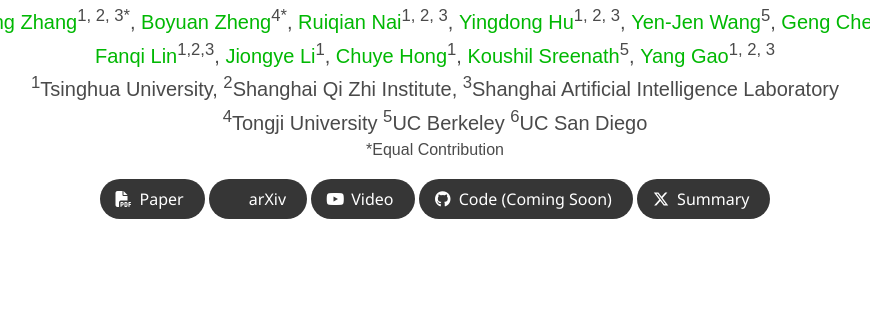
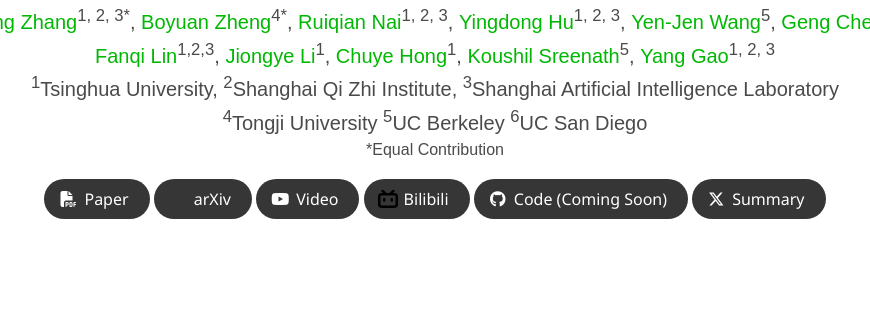
Before and after one commit to hub-robot/hub-robot.github.io, a plain HTML site: page index.html in a window 1280 px wide. Shown: the part 977-1287 px from the top of the page, without its empty margins (205-1075 px from the left). Drawn offline with nearby package versions, Linux system fonts and the light colour scheme; some icons are missing; a web font is replaced by a local one.

Commit message:
bilibili link

```diff
--- a/index.html
+++ b/index.html
@@ -209,6 +209,16 @@
                     <span>Video</span>
                   </a>
                 </span>
+                <!-- Bilibili Video Link -->
+              <span class="link-block">
+                <a target="_blank" href="https://www.bilibili.com/video/BV11x7ZzaEub/?share_source=copy_web&vd_source=45d820e20c3d15aa17adbe9e4893776e"
+                  class="external-link button is-normal is-rounded is-dark">
+                  <span class="icon">
+                    <img src="./static/images/bilibili.svg" alt="Bilibili" style="width: 24px; height: 24px;" />
+                  </span>
+                  <span>Bilibili</span>
+                </a>
+              </span>
                 <!-- Code Link. -->
                 <span class="link-block">
                   <a target="_blank" href=""
```
Also changed, not shown: static/images/bilibili.svg (added).
